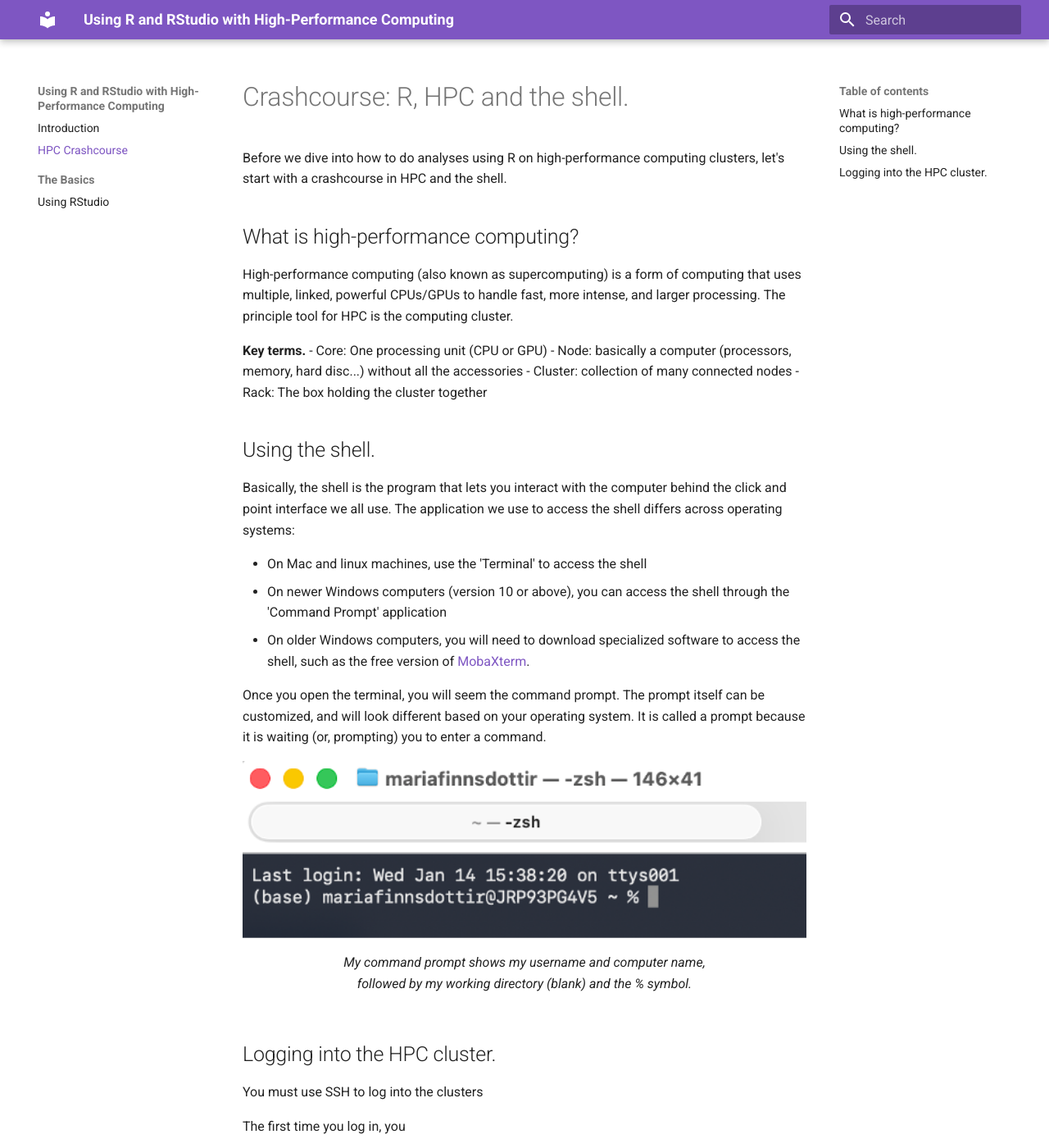
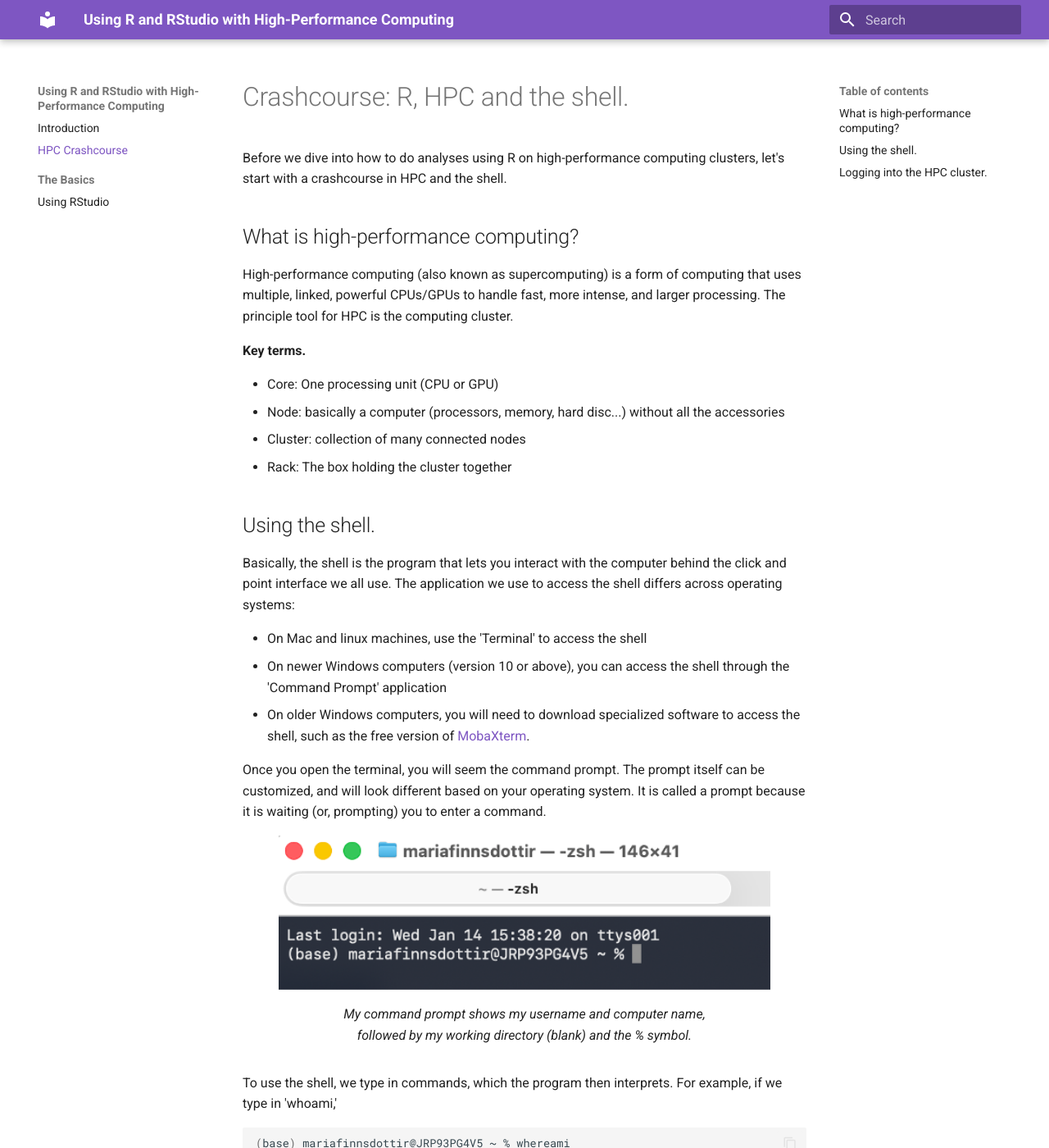
Before and after one commit to finnsdottir/hpc_r_2026, an MkDocs documentation site: the page built from docs/terminal.md, in a window 1280 px wide and 1400 px high. Shown: the whole window at 82% size. Built offline with MkDocs 1.6.1 and Material for MkDocs 9.7.7, drawn with Linux system fonts in a browser that asks for light colours; some of the changed text lies outside the part shown.

Commit message:
adding content to shell tutorial

````diff
--- a/docs/terminal.md
+++ b/docs/terminal.md
@@ -7,6 +7,7 @@
 High-performance computing (also known as supercomputing) is a form of computing that uses multiple, linked, powerful CPUs/GPUs to handle fast, more intense, and larger processing. The principle tool for HPC is the computing cluster.
 
 **Key terms.**
+
 - Core: One processing unit (CPU or GPU)
 - Node: basically a computer (processors, memory, hard disc...) without all the accessories
 - Cluster: collection of many connected nodes
@@ -23,9 +24,16 @@
 Once you open the terminal, you will seem the command prompt. The prompt itself can be customized, and will look different based on your operating system. It is called a prompt because it is waiting (or, prompting) you to enter a command.
 
 <figure markdown="span">
-    ![image of console](./content/shell_start.png){width=800}
+    ![image of console](./content/shell_start.png){width=600}
     <figcaption>My command prompt shows my username and computer name, followed by my working directory (blank) and the % symbol. </figcaption>
 </figure>
+
+To use the shell, we type in commands, which the program then interprets. For example, if we type in 'whoami,'
+
+```shell
+(base) mariafinnsdottir@JRP93PG4V5 ~ % whereami
+zsh: command not found: whereami
+```
 
 
 ## Logging into the HPC cluster.
````
